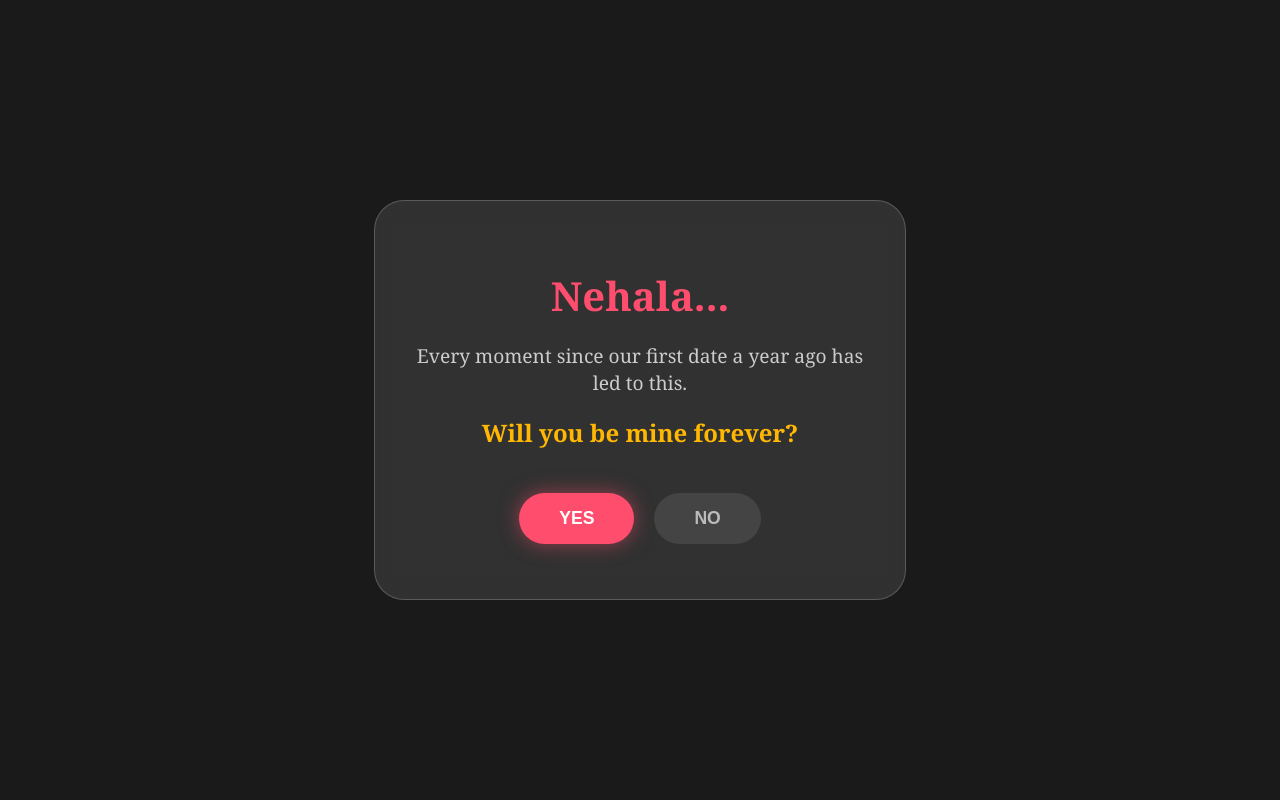
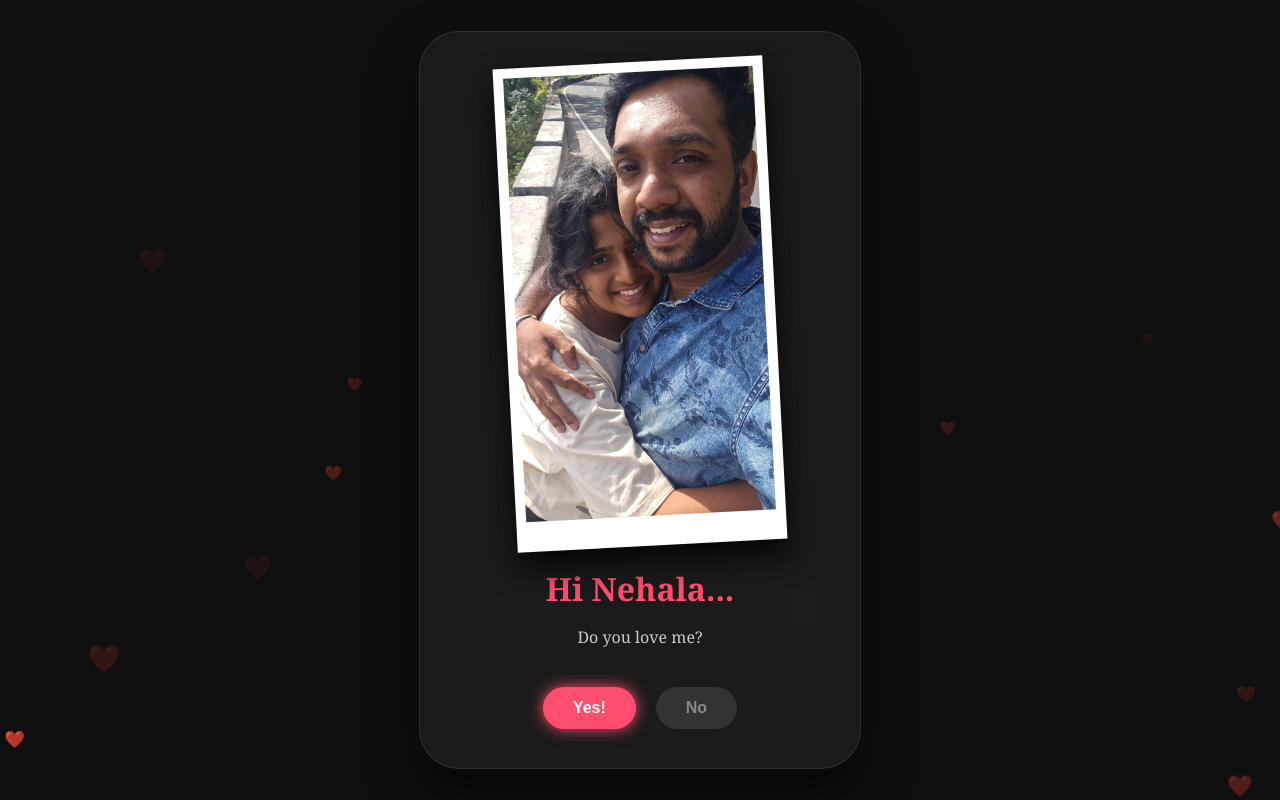
Before and after one commit to mohitkrishnan/For-Nehala, a plain HTML site: page index.html in a window 1280 px wide. Drawn offline with Linux system fonts and the light colour scheme.

Commit message:
Add files via upload

```diff
--- a/index.html
+++ b/index.html
@@ -3,103 +3,113 @@
 <head>
     <meta charset="UTF-8">
     <meta name="viewport" content="width=device-width, initial-scale=1.0">
-    <title>A Special Message for Nehala</title>
+    <title>For My Vave, Nehala</title>
     <style>
         :root {
             --rose: #ff4d6d;
             --gold: #ffb703;
-            --dark: #1a1a1a;
+            --dark: #0f0f0f;
         }
         body {
             background-color: var(--dark);
             color: white;
             font-family: 'Georgia', serif;
-            text-align: center;
             margin: 0;
             display: flex;
-            flex-direction: column;
+            align-items: center;
             justify-content: center;
             min-height: 100vh;
-            overflow-x: hidden;
-        }
-        .container { padding: 20px; }
-        h1 { font-size: 2.5rem; color: var(--rose); margin-bottom: 10px; }
-        p { font-size: 1.2rem; color: #ccc; }
-
-        /* The Question Box */
-        #proposal-box {
-            background: rgba(255, 255, 255, 0.1);
-            backdrop-filter: blur(10px);
-            padding: 40px;
-            border-radius: 30px;
-            border: 1px solid rgba(255, 255, 255, 0.2);
-            max-width: 450px;
-            margin: 20px auto;
+            overflow: hidden;
         }
 
-        .btn-group {
-            display: flex;
-            justify-content: center;
-            gap: 20px;
-            margin-top: 30px;
-            height: 80px;
-            align-items: center;
+        .bg-hearts {
+            position: fixed;
+            top: 0; left: 0; width: 100%; height: 100%;
+            z-index: -1;
+            pointer-events: none;
         }
 
-        button {
-            padding: 15px 40px;
-            border-radius: 50px;
-            border: none;
-            font-weight: bold;
-            cursor: pointer;
-            font-size: 1.1rem;
-            transition: 0.3s;
+        .card {
+            background: rgba(255, 255, 255, 0.05);
+            backdrop-filter: blur(15px);
+            padding: 30px 20px;
+            border-radius: 40px;
+            border: 1px solid rgba(255, 255, 255, 0.1);
+            text-align: center;
+            max-width: 400px;
+            width: 85%;
+            box-shadow: 0 25px 50px rgba(0,0,0,0.5);
+            position: absolute;
+            transition: opacity 0.5s ease, transform 0.5s ease;
         }
 
-        #yesBtn { background: var(--rose); color: white; box-shadow: 0 0 20px rgba(255, 77, 109, 0.5); }
-        #noBtn { background: #444; color: #bbb; position: relative; }
+        .hidden { display: none; opacity: 0; transform: scale(0.9); }
 
-        /* Cinematic Reveal */
-        #reveal { display: none; animation: fadeIn 3s ease-in-out; }
-        .photo-reveal {
-            max-width: 320px;
-            margin: 30px auto;
-            border: 5px solid white;
-            transform: rotate(-3deg);
-            box-shadow: 0 15px 50px rgba(0,0,0,0.8);
+        h1 { font-size: 2rem; color: var(--rose); margin-bottom: 10px; }
+        p { font-size: 1rem; color: #ccc; }
+
+        .btn-container { display: flex; justify-content: center; gap: 20px; margin-top: 30px; height: 60px; align-items: center; }
+        button { padding: 12px 30px; border-radius: 30px; border: none; font-weight: bold; cursor: pointer; transition: 0.3s; font-size: 1rem; }
+
+        .yes-btn { background: var(--rose); color: white; box-shadow: 0 0 15px var(--rose); }
+        .no-btn { background: #333; color: #888; }
+
+        /* Polaroid Style */
+        .polaroid {
+            background: white;
+            padding: 10px 10px 30px 10px;
+            margin: 0 auto 20px auto;
+            max-width: 250px;
+            box-shadow: 0 15px 30px rgba(0,0,0,0.8);
         }
-        .photo-reveal img { width: 100%; display: block; }
+        .polaroid img { width: 100%; display: block; filter: contrast(1.05); }
+        .rotate-left { transform: rotate(-3deg); }
+        .rotate-right { transform: rotate(3deg); }
 
-        @keyframes fadeIn { from { opacity: 0; transform: scale(0.9); } to { opacity: 1; transform: scale(1); } }
+        .malayalam-text { font-size: 1.1rem; color: var(--gold); margin-top: 15px; }
+
+        @keyframes zoomIn { from { opacity: 0; transform: scale(0.5); } to { opacity: 1; transform: scale(1); } }
     </style>
 </head>
 <body>
 
-    <div class="container" id="main-content">
-        <div id="proposal-box">
-            <h1>Nehala...</h1>
-            <p>Every moment since our first date a year ago has led to this.</p>
-            <h2 style="color: var(--gold);">Will you be mine forever?</h2>
+    <div class="bg-hearts" id="heart-bg"></div>
 
-            <div class="btn-group">
-                <button id="yesBtn" onclick="proposeSuccess()">YES</button>
-                <button id="noBtn" onmouseover="dodge()">NO</button>
-            </div>
+    <div id="page1" class="card">
+        <div class="polaroid rotate-left">
+            <img src="photo_2026-02-01_19-26-27.jpg" alt="Our First Photo">
+        </div>
+        <h1>Hi Nehala...</h1>
+        <p>Do you love me?</p>
+        <div class="btn-container">
+            <button class="yes-btn" onclick="goToProposal()">Yes!</button>
+            <button id="noBtn1" class="no-btn" onmouseover="moveNo('noBtn1')">No</button>
         </div>
     </div>
 
-    <div id="reveal">
-        <h1>I Love You, Vave! ❤️</h1>
-        <div class="photo-reveal">
-            <img src="photo_2026-02-01_19-26-27.jpg" alt="Our Moment">
+    <div id="page2" class="card hidden">
+        <h1>I knew it! ❤️</h1>
+        <p>Since it's February 8th...</p>
+        <h2 style="color: var(--rose);">Will you be mine forever?</h2>
+        <div class="malayalam-text">എന്നും കൂടെ ഉണ്ടാവില്ലേ?</div>
+        <div class="btn-container">
+            <button class="yes-btn" onclick="showFinalReveal()">YES</button>
+            <button id="noBtn2" class="no-btn" onmouseover="moveNo('noBtn2')">No</button>
         </div>
-        <h2 style="color: var(--gold);">Happy February 8th!</h2>
-        <p>You are my greatest adventure.</p>
+    </div>
+
+    <div id="page3" class="card hidden" style="position: relative; animation: zoomIn 0.8s;">
+        <h1 style="color: var(--rose);">I Love You, Vave!</h1>
+        <div class="polaroid rotate-right">
+            <img src="second-photo.jpg" alt="Our Proposal Moment">
+        </div>
+        <p style="font-style: italic; color: #ccc;">"I Love you vave and I miss you so much"</p>
+        <div class="malayalam-text">Happy 1st Anniversary!</div>
     </div>
 
     <script>
-        function dodge() {
-            const btn = document.getElementById('noBtn');
+        function moveNo(id) {
+            const btn = document.getElementById(id);
             const x = Math.random() * (window.innerWidth - btn.offsetWidth);
             const y = Math.random() * (window.innerHeight - btn.offsetHeight);
             btn.style.position = 'fixed';
@@ -107,11 +117,41 @@
             btn.style.top = y + 'px';
         }
 
-        function proposeSuccess() {
-            document.getElementById('main-content').style.display = 'none';
-            document.getElementById('reveal').style.display = 'block';
-            // Start a confetti effect if you like!
+        function goToProposal() {
+            document.getElementById('page1').classList.add('hidden');
+            setTimeout(() => {
+                document.getElementById('page1').style.display = 'none';
+                document.getElementById('page2').style.display = 'block';
+                setTimeout(() => document.getElementById('page2').classList.remove('hidden'), 50);
+            }, 500);
         }
+
+        function showFinalReveal() {
+            document.getElementById('page2').classList.add('hidden');
+            setTimeout(() => {
+                document.getElementById('page2').style.display = 'none';
+                document.getElementById('page3').style.display = 'block';
+                setTimeout(() => document.getElementById('page3').classList.remove('hidden'), 50);
+            }, 500);
+        }
+
+        function createHeart() {
+            const heart = document.createElement('div');
+            heart.innerHTML = '❤️';
+            heart.style.position = 'fixed';
+            heart.style.left = Math.random() * 100 + 'vw';
+            heart.style.top = '100vh';
+            heart.style.fontSize = (Math.random() * 20 + 10) + 'px';
+            heart.style.opacity = Math.random();
+            heart.style.transition = 'transform 6s linear, opacity 6s';
+            document.getElementById('heart-bg').appendChild(heart);
+            setTimeout(() => {
+                heart.style.transform = 'translateY(-110vh)';
+                heart.style.opacity = '0';
+            }, 100);
+            setTimeout(() => { heart.remove(); }, 7000);
+        }
+        setInterval(createHeart, 300);
     </script>
 </body>
 </html>
```
Also changed, not shown: second-photo.jpg (added).
